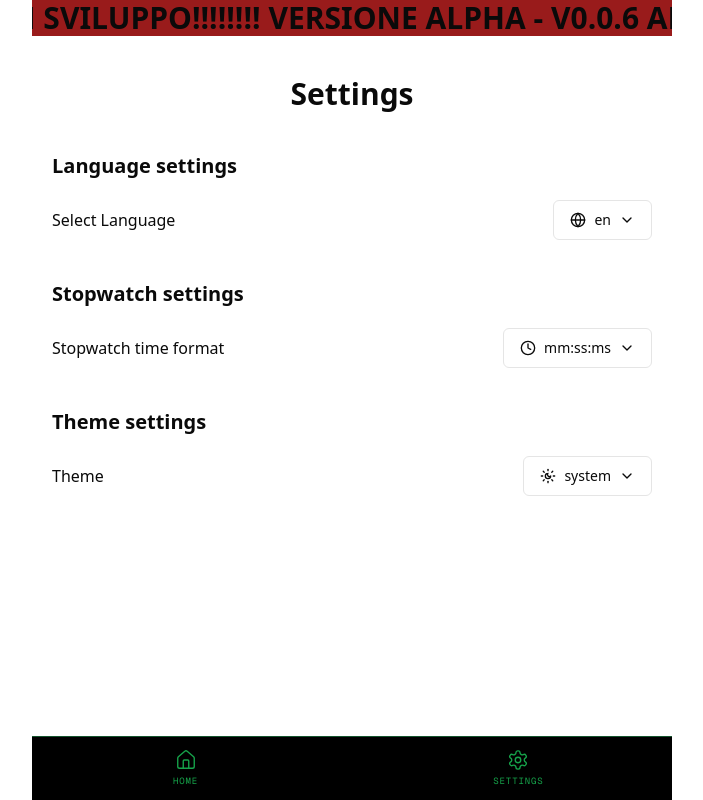
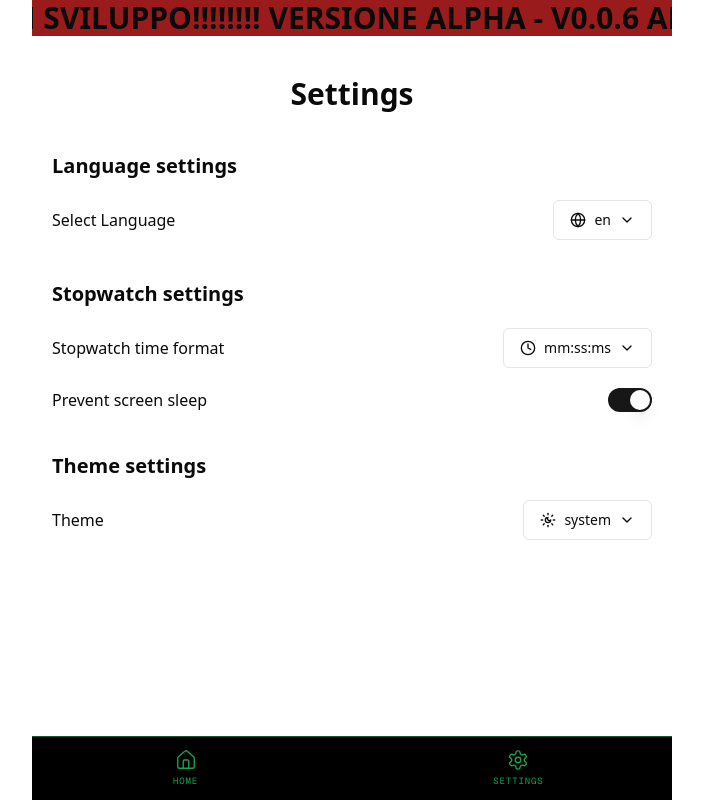
Before and after one commit to Andyrei/impro-generator, a Next.js app: page /en/settings in a window 1280 px wide. Shown: the whole page, without its empty margins (288-991 px from the left). Built offline with nearby package versions, Linux system fonts and the light colour scheme.

Commit message:
ADD: prevent screen from sleeping

```diff
--- a/src/app/[lang]/(pages)/settings/(components)/StopWatchSettings.tsx
+++ b/src/app/[lang]/(pages)/settings/(components)/StopWatchSettings.tsx
@@ -22,6 +22,7 @@ import {
 } from "lucide-react"; // or whichever icon set you use
 
 import { useTheme } from "@/context/ThemeContext";
+import { Switch } from "@/components/ui/switch";
 
 const formats = [
   { value: "mm:ss:ms", label: "mm:ss:ms" },
@@ -107,4 +108,19 @@ function StopwatchTimeFormatSelector() {
   );
 }
 
-export { StopwatchTimeFormatSelector };
+function PreventScreenSleepCheckbox() {
+    const { themeSettings, setThemeSettings } = useTheme();
+    const isEnabled = themeSettings.stopwatchPreventSleep;
+
+    const toggle = () =>
+        setThemeSettings({
+            ...themeSettings,
+            stopwatchPreventSleep: !isEnabled,
+        });
+
+    return (
+        <Switch checked={isEnabled} onCheckedChange={toggle} />
+    );
+}
+
+export { StopwatchTimeFormatSelector, PreventScreenSleepCheckbox };
--- a/src/app/[lang]/(pages)/settings/page.tsx
+++ b/src/app/[lang]/(pages)/settings/page.tsx
@@ -1,5 +1,5 @@
 import LanguageSelector from '@/app/[lang]/(pages)/settings/(components)/LanguageSelector'
-import { StopwatchTimeFormatSelector } from './(components)/StopWatchSettings'
+import { PreventScreenSleepCheckbox, StopwatchTimeFormatSelector } from './(components)/StopWatchSettings'
 import { ThemeSelector } from './(components)/ThemeSettings'
 
 export default function page() {
@@ -12,11 +12,15 @@ export default function page() {
         <LanguageSelector />
       </div>
     </div>
-    <div className='my-10'>
+    <div className='my-10 space-y-5'>
       <h2 className='text-xl font-bold my-5'>Stopwatch settings</h2>
       <div className='flex align-middle items-center justify-between gap-5'>
         <p>Stopwatch time format</p>
         <StopwatchTimeFormatSelector />
+      </div>
+      <div className='flex align-middle items-center justify-between gap-5'>
+        <p>Prevent screen sleep</p>
+        <PreventScreenSleepCheckbox />
       </div>
     </div>
     <div className='my-10'>
--- a/src/components/custom-ui/StopWatch.tsx
+++ b/src/components/custom-ui/StopWatch.tsx
@@ -1,5 +1,5 @@
 // Simplified logic for a Shadcn-styled stopwatch
-import { useState, useEffect } from 'react';
+import { useState, useEffect, useRef } from 'react';
 import { Button } from "@/components/ui/button";
 import { Pause, Play, RotateCcw } from 'lucide-react';
 import { useTheme } from '@/context/ThemeContext';
@@ -9,6 +9,34 @@ export default function Stopwatch() {
     const [time, setTime] = useState(0);
     const [isRunning, setIsRunning] = useState(false);
     const { themeSettings } = useTheme();
+    const wakeLockRef = useRef<WakeLockSentinel | null>(null);
+
+    useEffect(() => {
+        const acquireWakeLock = async () => {
+            if ('wakeLock' in navigator) {
+                try {
+                    wakeLockRef.current = await navigator.wakeLock.request('screen');
+                } catch {
+                    // Wake lock request may fail (e.g. low battery), silently ignore
+                }
+            }
+        };
+
+        const releaseWakeLock = async () => {
+            if (wakeLockRef.current) {
+                await wakeLockRef.current.release();
+                wakeLockRef.current = null;
+            }
+        };
+
+        if (isRunning) {
+            acquireWakeLock();
+        } else {
+            releaseWakeLock();
+        }
+
+        return () => { releaseWakeLock(); };
+    }, [isRunning]);
 
     useEffect(() => {
         let interval: ReturnType<typeof setInterval>;
--- a/src/context/ThemeContext.tsx
+++ b/src/context/ThemeContext.tsx
@@ -15,6 +15,7 @@ interface ThemeContextProps {
   isLoading: boolean;        // whether the initial theme detection is still running
   themeSettings: {
     stopwatchTimeFormat: string; // e.g. "mm:ss:ms"
+    stopwatchPreventSleep: boolean; // whether to keep the screen awake when using the stopwatch
     theme: 'light' | 'dark' | 'system'; // current theme mode
   };
   setThemeSettings: (settings: ThemeContextProps['themeSettings']) => void; // allow consumers to update settings
@@ -29,6 +30,7 @@ interface ThemeContextProps {
 const defaultThemeContext: ThemeContextProps = {
   themeSettings: {
     stopwatchTimeFormat: "mm:ss:ms",
+    stopwatchPreventSleep: true,
     theme: "system"
   },
   setThemeSettings: () => {},
```
